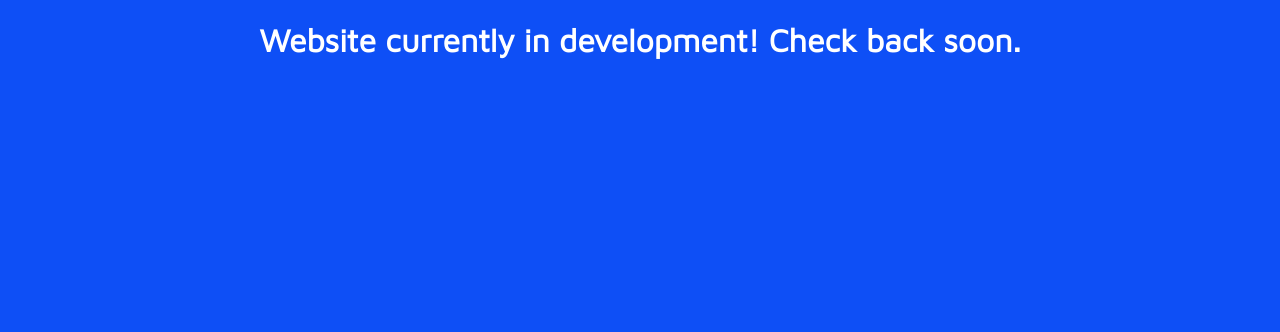
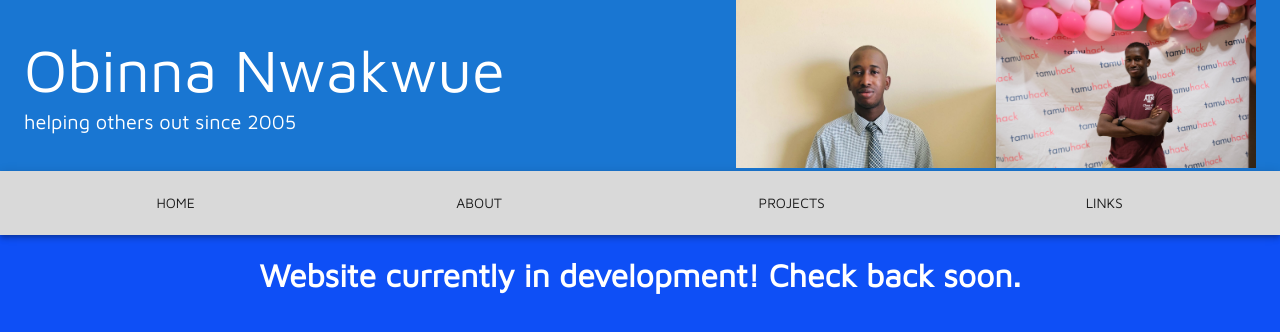
Before and after one commit to obinnanprogrammed/Website, a React (Create React App) app: page /projects in a window 1280 px wide. Shown: the top 332 px of the page. Built offline with nearby package versions, Linux system fonts and the light colour scheme.

Commit message:
finished header

```diff
--- a/src/App.js
+++ b/src/App.js
@@ -1,4 +1,3 @@
-import logo from './logo.svg';
 import './App.css';
 import {BrowserRouter, Routes, Route} from 'react-router-dom';
 import Home from "./components/Home";
--- a/src/components/About.js
+++ b/src/components/About.js
@@ -1,15 +1,16 @@
 import React from 'react';
-import AppBar from '@mui/material/AppBar';
-import Toolbar from '@mui/material/Toolbar';
 import Typography from '@mui/material/Typography';
 import Header from './Header.js';
-import {BrowserRouter, Route, Router} from 'react-router-dom';
 import "./in-development.css";
 import InDevelopment from './in-development.js';
 
 function About() {
     return (
-        <InDevelopment />
+        <>
+            <Header />
+            <InDevelopment />
+        </>
+
     )
 }
 
--- a/src/components/Header.js
+++ b/src/components/Header.js
@@ -1,16 +1,53 @@
 import React from 'react';
+import { useNavigate } from 'react-router-dom';
 import AppBar from '@mui/material/AppBar';
 import Toolbar from '@mui/material/Toolbar';
 import Typography from '@mui/material/Typography';
+import { createTheme, ThemeProvider, Grid, Button, Box } from '@mui/material';
+import proPic from '../FullSizeR.jpg';
+import howdyHack from '../DSCF1734 (1).JPG';
 import "./in-development.css";
+
 function Header() {
+  const navigate = useNavigate();
   return (
-    <AppBar position="static" class="header">
-      <Toolbar>
-        <Typography variant="h6">Obinna Nwakwue</Typography>
-      </Toolbar>
-    </AppBar>
+    <ThemeProvider theme={theme}>
+      <AppBar position="static" className="header">
+        <Toolbar style={{ display: 'flex', flexDirection: 'row', justifyContent: 'space-between'}}>
+          <Grid container justifyContent='space-between' alignItems='center'>
+            <Grid item>
+              <div>
+                <Typography variant="h2">Obinna Nwakwue</Typography>
+                <Typography variant="h6">helping others out since 2005</Typography>
+              </div>
+            </Grid>
+            <Grid item>
+              <div>
+                <img src={proPic} alt="Obinna Nwakwue" style={{width: '260px', height: '168px'}}/>
+                <img src={howdyHack} alt="Obinna Nwakwue at HowdyHack 2023" style={{width: '260px', height: '168px'}} />
+              </div>
+            </Grid>
+          </Grid>
+        </Toolbar>
+      </AppBar>
+      <AppBar position="static" color="default" style={{ backgroundColor: "#D9D9D9" }}>
+        <Toolbar alignItems="center">
+          <Box sx={{ display: 'flex', justifyContent: 'space-around', width: '100%' }}>
+            <Button color="inherit" onClick={() => { navigate("/"); }}>Home</Button>
+            <Button color="inherit" onClick={() => { navigate("/about"); }}>About</Button>
+            <Button color="inherit" onClick={() => { navigate("/projects"); }}>Projects</Button>
+            <Button color="inherit" onClick={() => { navigate("/links"); }}>Links</Button>
+          </Box>
+        </Toolbar>
+      </AppBar>
+    </ThemeProvider>
   );
 };
 
+const theme = createTheme({
+  typography: {
+    fontFamily: "Maven Pro"
+  }
+});
+
 export default Header;
--- a/src/components/Home.js
+++ b/src/components/Home.js
@@ -1,6 +1,4 @@
 import React from 'react';
-import AppBar from '@mui/material/AppBar';
-import Toolbar from '@mui/material/Toolbar';
 import Typography from '@mui/material/Typography';
 import Header from './Header.js';
 import {BrowserRouter, Route, Router} from 'react-router-dom';
--- a/src/components/Links.js
+++ b/src/components/Links.js
@@ -1,15 +1,15 @@
 import React from 'react';
-import AppBar from '@mui/material/AppBar';
-import Toolbar from '@mui/material/Toolbar';
 import Typography from '@mui/material/Typography';
 import Header from './Header.js';
-import {BrowserRouter, Route, Router} from 'react-router-dom';
 import InDevelopment from './in-development.js';
 import "./in-development.css";
 
 function Links() {
     return (
-        <InDevelopment />
+        <>
+            <Header />
+            <InDevelopment />
+        </>
     )
 }
 
--- a/src/components/Projects.js
+++ b/src/components/Projects.js
@@ -1,15 +1,15 @@
 import React from 'react';
-import AppBar from '@mui/material/AppBar';
-import Toolbar from '@mui/material/Toolbar';
+import Header from './Header.js';
 import Typography from '@mui/material/Typography';
-import Header from './Header.js';
-import {BrowserRouter, Route, Router} from 'react-router-dom';
 import "./in-development.css";
 import InDevelopment from './in-development.js';
 
 function Projects() {
     return (
-        <InDevelopment />
+        <>
+            <Header />
+            <InDevelopment />
+        </>
     )
 }
 
```
Also changed, not shown: src/DSCF1734 (1).JPG (added), src/FullSizeR.jpg (added).
